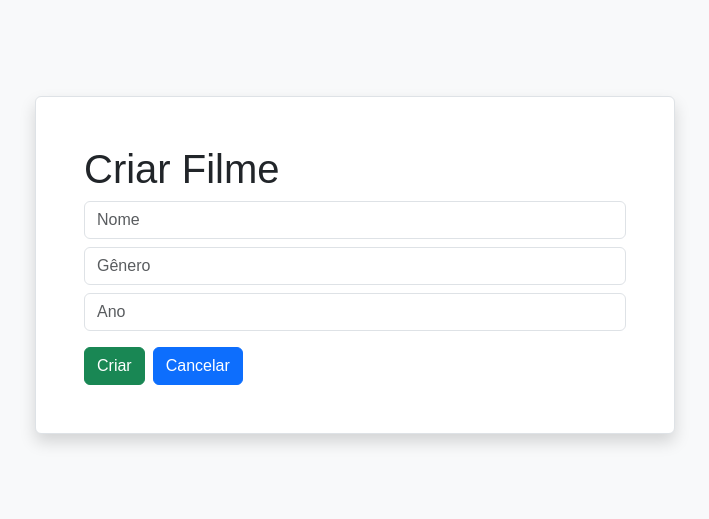
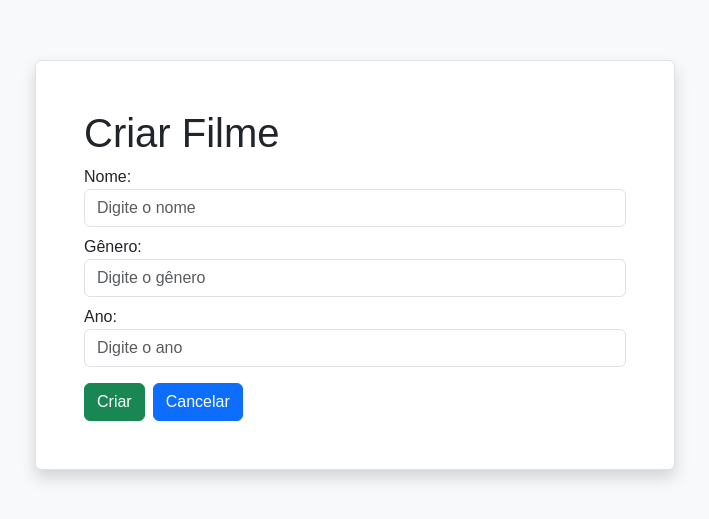
Before and after one commit to Eduardo0608/catalogo-filmes, a React (Create React App) app: page /criar in a window 1280 px wide. Shown: the part 135-654 px from the top of the page, without its empty margins (285-994 px from the left). Built offline with nearby package versions, Linux system fonts and the light colour scheme.

Commit message:
5th commit

```diff
--- a/src/componentes/Alterar.jsx
+++ b/src/componentes/Alterar.jsx
@@ -7,12 +7,18 @@ function Alterar() {
   const [values, setValues] = useState({ nome: "", genero: "", ano: "" });
   const [encontrado, setEncontrado] = useState(false);
   const [naoAchou, setNaoAchou] = useState(false);
+  const [erro, setErro] = useState("");
   const navigate = useNavigate();
 
   const API = "https://690a1f4b1a446bb9cc216ff6.mockapi.io/filmes/";
 
   const handleBuscar = () => {
-    if (!id) return;
+    if (!id) {
+      setErro("Digite um ID válido antes de procurar.");
+      return;
+    }
+
+    setErro("");
     axios
       .get(API + id)
       .then((res) => {
@@ -28,16 +34,25 @@ function Alterar() {
 
   const handleUpdate = (e) => {
     e.preventDefault();
+
+    if (!values.nome || !values.genero || !values.ano) {
+      setErro("Preencha todos os campos antes de salvar!");
+      return;
+    }
+
+    setErro("");
     axios
       .put(API + id, values)
       .then(() => navigate("/"))
-      .catch(console.log);
+      .catch(() => setErro("Erro ao atualizar o filme. Tente novamente."));
   };
 
   return (
     <div className="d-flex justify-content-center align-items-center vh-100 bg-light">
       <div className="border bg-white shadow p-5 rounded w-50">
         <h1>Alterar Filme</h1>
+
+        {erro && <div className="alert alert-danger">{erro}</div>}
 
         {!encontrado && (
           <>
@@ -50,6 +65,7 @@ function Alterar() {
                 onChange={(e) => setId(e.target.value)}
               />
             </div>
+
             <button onClick={handleBuscar} className="btn btn-success me-2">
               Procurar
             </button>
@@ -95,6 +111,7 @@ function Alterar() {
                 onChange={(e) => setValues({ ...values, ano: e.target.value })}
               />
             </div>
+
             <button className="btn btn-success me-2">Salvar Alterações</button>
             <Link to="/" className="btn btn-primary">
               Cancelar
--- a/src/componentes/Criar.jsx
+++ b/src/componentes/Criar.jsx
@@ -1,27 +1,78 @@
-import axios from 'axios';
-import { Link, useNavigate } from 'react-router-dom';
-import React, { useState } from 'react';
+import axios from "axios";
+import React, { useState } from "react";
+import { Link, useNavigate } from "react-router-dom";
 
 function Criar() {
-  const [values, setValues] = useState({ nome: '', genero: '', ano: '' });
+  const [values, setValues] = useState({ nome: "", genero: "", ano: "" });
+  const [erro, setErro] = useState("");
   const navigate = useNavigate();
+
   const API = "https://690a1f4b1a446bb9cc216ff6.mockapi.io/filmes/";
 
   const handleSubmit = (e) => {
     e.preventDefault();
-    axios.post(API, values).then(() => navigate('/')).catch(console.log);
+
+    if (!values.nome || !values.genero || !values.ano) {
+      setErro("Preencha todos os campos antes de criar o filme!");
+      return;
+    }
+
+    setErro("");
+    axios
+      .post(API, values)
+      .then(() => navigate("/"))
+      .catch(() => setErro("Erro ao criar o filme. Tente novamente."));
   };
 
   return (
     <div className="d-flex justify-content-center align-items-center vh-100 bg-light">
       <div className="border bg-white shadow p-5 rounded w-50">
         <h1>Criar Filme</h1>
+
+        {erro && <div className="alert alert-danger">{erro}</div>}
+
         <form onSubmit={handleSubmit}>
-          <input className="form-control mb-2" placeholder="Nome" onChange={e => setValues({ ...values, nome: e.target.value })} />
-          <input className="form-control mb-2" placeholder="Gênero" onChange={e => setValues({ ...values, genero: e.target.value })} />
-          <input className="form-control mb-3" placeholder="Ano" onChange={e => setValues({ ...values, ano: e.target.value })} />
-          <button className="btn btn-success">Criar</button>
-          <Link to="/" className="btn btn-primary ms-2">Cancelar</Link>
+          <div className="mb-2">
+            <label>Nome:</label>
+            <input
+              className="form-control"
+              type="text"
+              placeholder="Digite o nome"
+              value={values.nome}
+              onChange={(e) =>
+                setValues({ ...values, nome: e.target.value })
+              }
+            />
+          </div>
+          <div className="mb-2">
+            <label>Gênero:</label>
+            <input
+              className="form-control"
+              type="text"
+              placeholder="Digite o gênero"
+              value={values.genero}
+              onChange={(e) =>
+                setValues({ ...values, genero: e.target.value })
+              }
+            />
+          </div>
+          <div className="mb-3">
+            <label>Ano:</label>
+            <input
+              className="form-control"
+              type="text"
+              placeholder="Digite o ano"
+              value={values.ano}
+              onChange={(e) => setValues({ ...values, ano: e.target.value })}
+            />
+          </div>
+
+          <button className="btn btn-success me-2" type="submit">
+            Criar
+          </button>
+          <Link to="/" className="btn btn-primary">
+            Cancelar
+          </Link>
         </form>
       </div>
     </div>
```
